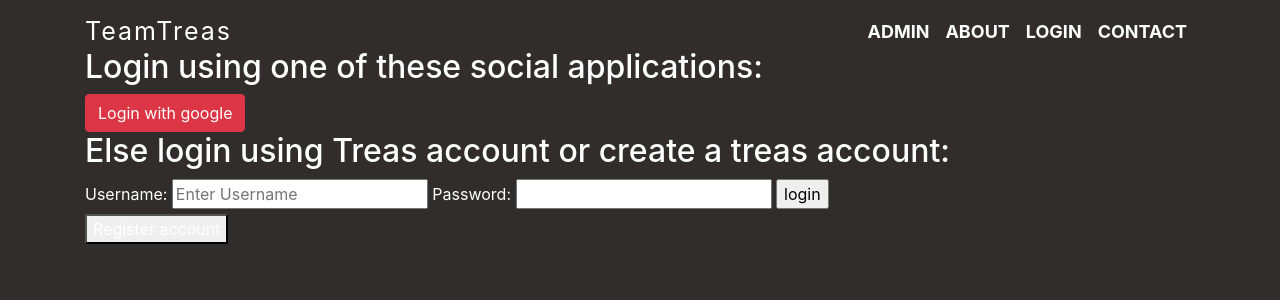
After one commit to JHDreyer/TeamTreas, a Django app: page /login/ in a window 1280 px wide. The commit adds this page. Shown: the top 300 px of the page. Run offline with Django 3.2, Linux system fonts and the light colour scheme; some libraries are stand-ins or nearby versions.

Commit message:
working on login things

```diff
--- a/TeamTreas/urls.py
+++ b/TeamTreas/urls.py
@@ -19,13 +19,13 @@ from django.views.generic import TemplateView
 from django.contrib import admin
 
 from Treas import views
-
 urlpatterns = [
     path('',TemplateView.as_view(template_name="index.html"), name='index'),
     path('admin/', admin.site.urls, name='admin'),
     path('accounts/', include('allauth.urls')),
     path('about/',TemplateView.as_view(template_name="about.html"), name='about'),
     path('Treas/',include("Treas.urls", namespace="Treas")),
-    path('accounts/profile/',TemplateView.as_view(template_name="profile.html")),
-    path('logout', views.user_logout, name='logout')
+    path('logout/', views.user_logout, name='logout'),
+    path('login/',views.user_login,name='login'),
+    path('register/',views.register,name='register'),
 ]
--- a/Treas/views.py
+++ b/Treas/views.py
@@ -1,10 +1,10 @@
 from django.shortcuts import render,get_object_or_404
-# Create your views here.
 from django.contrib.auth.decorators import login_required
-from django.contrib.auth import logout
+from django.contrib.auth import logout, login, authenticate
+from .forms import RegisterForm
 from django.shortcuts import redirect
-from django.urls import reverse_lazy
-
+from django.urls import reverse_lazy, reverse
+from django.http import HttpResponseRedirect, HttpResponse
 from django.views.generic import (TemplateView,ListView,
                                   DetailView,CreateView,
                                   UpdateView,DeleteView)
@@ -15,3 +15,42 @@ from django.contrib.auth.mixins import LoginRequiredMixin
 def user_logout(request):
     logout(request)
     return redirect('/')
+
+def register(request):
+
+    if request.method == 'POST':
+        user_form = RegisterForm(request.POST)
+
+        if user_form.is_valid():
+
+            user = user_form.save()
+            user.set_password(user.password)
+            user.save()
+
+        else:
+            print(user_form.errors)
+        return reverse('register')
+    else:
+        user_form = RegisterForm()
+    return render(request,'user-signup/register.html',{"form":user_form})
+
+
+def user_login(request):
+
+    if request.method == 'POST':
+        username = request.POST.get('username')
+        password = request.POST.get('password')
+
+        user = authenticate(username=username, password=password)
+
+        if user:
+            if user.is_active:
+                login(request,user)
+                return HttpResponseRedirect(reverse('index'))
+            else:
+                return HttpResponse('account not active')
+        else:
+            return HttpResponse('invalid login details supplied')
+
+    else:
+        return render(request,'user-signup/login.html',{})
--- a/static/Treas/css/style.css
+++ b/static/Treas/css/style.css
@@ -2,6 +2,7 @@ body{
     background-color: rgb(49, 45, 45);
     color: white;
 }
+
 .carousel-item{
     height: 100vh;
     min-height: 300px;
--- a/templates/base.html
+++ b/templates/base.html
@@ -16,6 +16,7 @@
   <link rel="stylesheet" href="../static/Treas/css/style.css">
 
     <title>Base</title>
+    <!-- add block title thing -->
 </head>
 <body>
   <nav class="navbar navbar-expand-lg navbar-light fixed-top">
@@ -39,7 +40,7 @@
           </li>
           {% else %}
           <li class="nav-item">
-            <a class='nav-link' href="{% provider_login_url 'google' %}">Login with Google<span class="glyphicon glyphicon-user"></span>
+            <a class='nav-link' href="{% url 'login' %}">Login<span class="glyphicon glyphicon-user"></span>
             </a>
           </li>
           {% endif %}
@@ -50,6 +51,7 @@
       </div>
     </div>
   </nav>
+  <br><br>
 {% block content%}
 {% endblock content %}
 <script src="https://code.jquery.com/jquery-3.5.1.slim.min.js" integrity="sha384-DfXdz2htPH0lsSSs5nCTpuj/zy4C+OGpamoFVy38MVBnE+IbbVYUew+OrCXaRkfj" crossorigin="anonymous"></script>
--- a/templates/profile.html
+++ /dev/null
@@ -1,5 +0,0 @@
-{% extends 'base.html' %}
-{% load static %}
-{% block content%}
-<h1>so what do you think of your profile page?</h1>
-{% endblock content %}
--- /dev/null
+++ b/templates/user-signup/login.html
@@ -0,0 +1,27 @@
+{% extends 'base.html' %}
+
+<!-- Still need to add the head block for the html files which handles the title of the page -->
+
+{% load static %}
+{% load socialaccount %}
+
+
+{% block content%}
+<div class="container">
+    <h2>Login using one of these social applications:</h2>
+    <button class="btn btn-danger"><a href="{% provider_login_url 'google' %}" style="color: white;">Login with google</a></button>
+    <h2>Else login using Treas account or create a treas account:</h2>
+    <form  method="POST">
+
+        {% csrf_token %}
+
+        <label for="username">Username:</label>
+        <input type="text" name="username" placeholder="Enter Username">
+        <label for="password">Password:</label>
+        <input type="password" name="password">
+
+        <input type="submit" value="login">
+    </form>
+    <button><a style="color: white;" href="{% url 'register' %}">Register account</a></button>
+</div>
+{% endblock content %}
```
Also changed, not shown: TeamTreas/settings.py (+19 -0 lines), Treas/forms.py (+9 -1 lines), templates/user-signup/register.html (added, +15 -0 lines), Treas/migrations/0002_delete_post.py (added), db.sqlite3.
